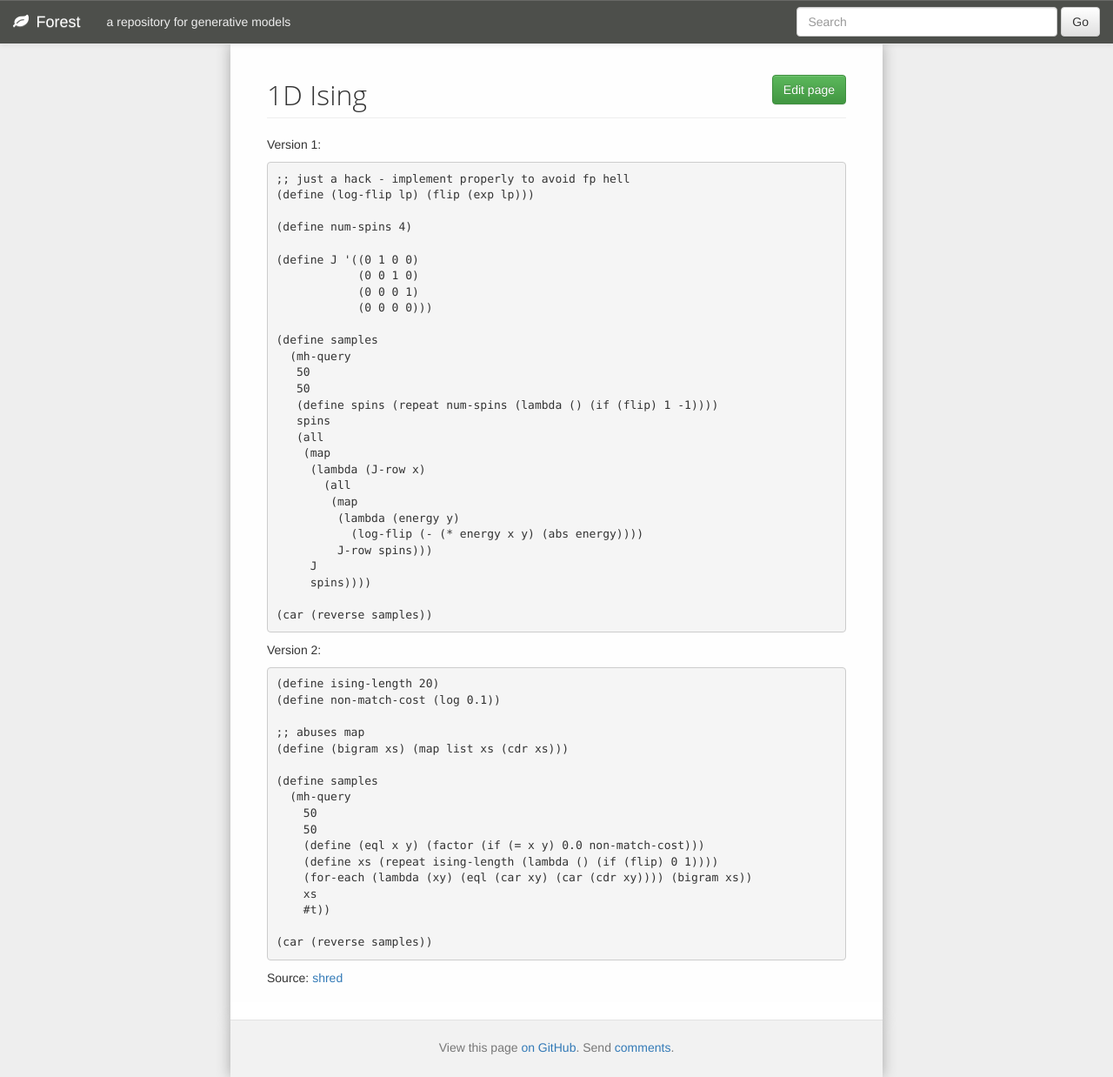
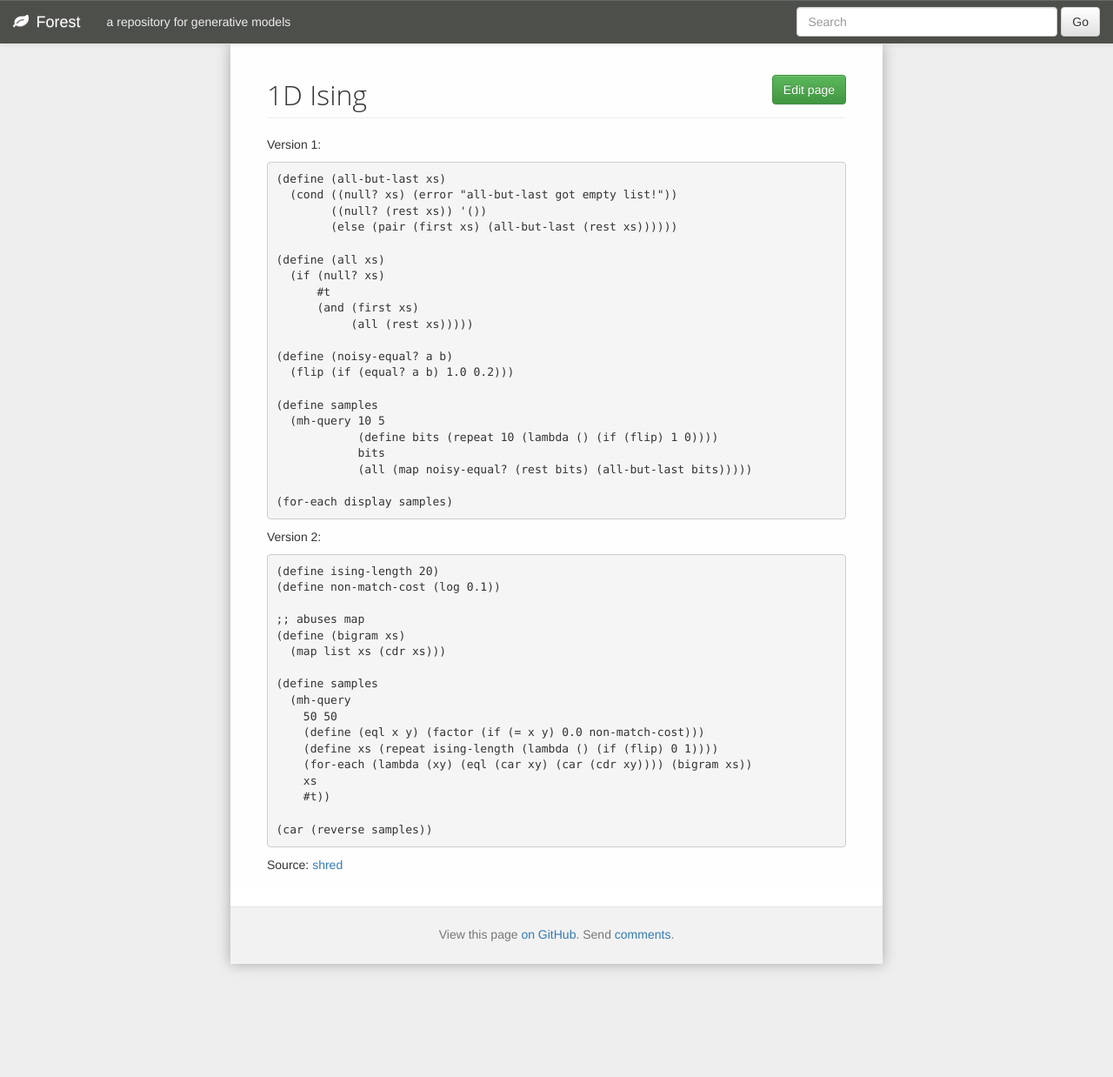
Before and after one commit to forestdb/forestdb.org, a Jekyll site: the page built from models/ising.md, in a window 1280 px wide. Shown: the whole page at 87% size. Built offline with Jekyll 4.4.1, drawn with Linux system fonts in a browser that asks for light colours; nearby versions of some CDN libraries.

Commit message:
Update ising.md

```diff
--- a/models/ising.md
+++ b/models/ising.md
@@ -8,34 +8,27 @@ model-tags:
 
 Version 1:
 
-    ;; just a hack - implement properly to avoid fp hell
-    (define (log-flip lp) (flip (exp lp)))
+    (define (all-but-last xs)
+      (cond ((null? xs) (error "all-but-last got empty list!"))
+            ((null? (rest xs)) '())
+            (else (pair (first xs) (all-but-last (rest xs))))))
 
-    (define num-spins 4)
+    (define (all xs)
+      (if (null? xs)
+          #t
+          (and (first xs)
+               (all (rest xs)))))
 
-    (define J '((0 1 0 0)
-                (0 0 1 0)
-                (0 0 0 1)
-                (0 0 0 0)))
+    (define (noisy-equal? a b)
+      (flip (if (equal? a b) 1.0 0.2)))
 
     (define samples
-      (mh-query
-       50
-       50
-       (define spins (repeat num-spins (lambda () (if (flip) 1 -1))))
-       spins
-       (all
-        (map
-         (lambda (J-row x)
-           (all
-            (map
-             (lambda (energy y)
-               (log-flip (- (* energy x y) (abs energy))))
-             J-row spins)))
-         J
-         spins))))
+      (mh-query 10 5
+                (define bits (repeat 10 (lambda () (if (flip) 1 0))))
+                bits
+                (all (map noisy-equal? (rest bits) (all-but-last bits)))))
 
-    (car (reverse samples))
+    (for-each display samples)
 
 
 Version 2:
@@ -44,12 +37,12 @@ Version 2:
     (define non-match-cost (log 0.1))
 
     ;; abuses map
-    (define (bigram xs) (map list xs (cdr xs)))
+    (define (bigram xs)
+      (map list xs (cdr xs)))
 
     (define samples
       (mh-query
-        50
-        50
+        50 50
         (define (eql x y) (factor (if (= x y) 0.0 non-match-cost)))
         (define xs (repeat ising-length (lambda () (if (flip) 0 1))))
         (for-each (lambda (xy) (eql (car xy) (car (cdr xy)))) (bigram xs))
```
